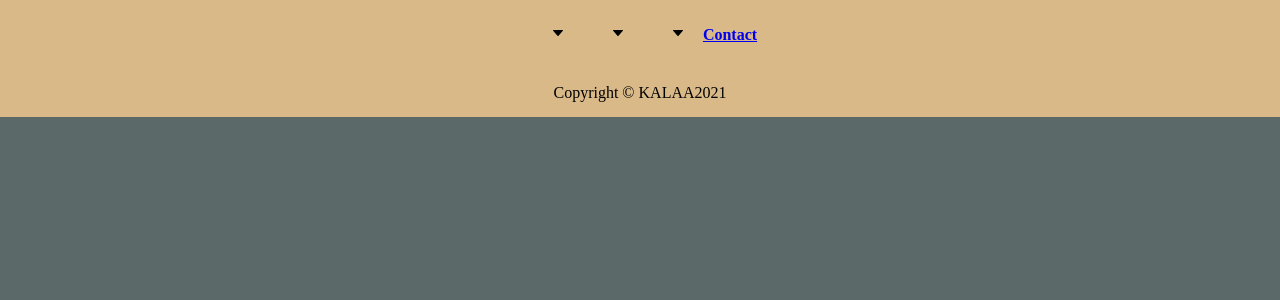
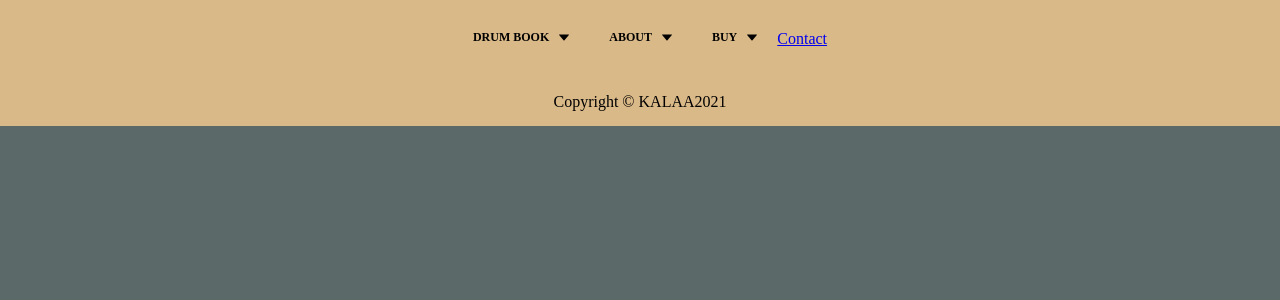
Before and after one commit to kobac44/drums-swing, a Vue app: page / in a window 1280 px wide. Shown: the top 300 px of the page. Built offline with nearby package versions, Linux system fonts and the light colour scheme.

Commit message:
trouble shooting navbar and dropdown components

```diff
--- a/src/components/Navbar.vue
+++ b/src/components/Navbar.vue
@@ -5,7 +5,6 @@
     <Dropdown title="BUY" :items="buy" />
     <div class="menu-item"><a href="#">Contact</a></div>
   </nav>
-
 </template>
 
 <script>
@@ -69,9 +68,9 @@ nav {
   padding: 5px;
 }
 
-div .menu-item {
+/* div .menu-item a {
   text-decoration: none;
-  font-weight: bolder;
-
-}
+  color: #000;
+  width: 10px;
+} */
 </style>
--- a/src/views/Dropdown.vue
+++ b/src/views/Dropdown.vue
@@ -11,7 +11,7 @@
     </svg>
     <transition name="fade" appear>
       <div class="sub-menu" v-if="isOpen">
-        <div v-for="(item, i) in items" :key="i" class="menu-item">
+        <div v-for="(items, i) in items" :key="i" class="menu-item">
           <a :href="item.link">{{ item.title }}</a>
         </div>
       </div>
@@ -22,7 +22,7 @@
 <script>
 export default {
   name: "dropdown",
-  // props: ["title", "items"],
+  props: ["title", "items"],
 }
 </script>
 
--- a/src/views/DrumBook.vue
+++ b/src/views/DrumBook.vue
@@ -37,7 +37,7 @@
 //     msg: String,
 //   },
 // };
-// </script>
+</script>
 
 <style scoped>
 /* .name {
```
